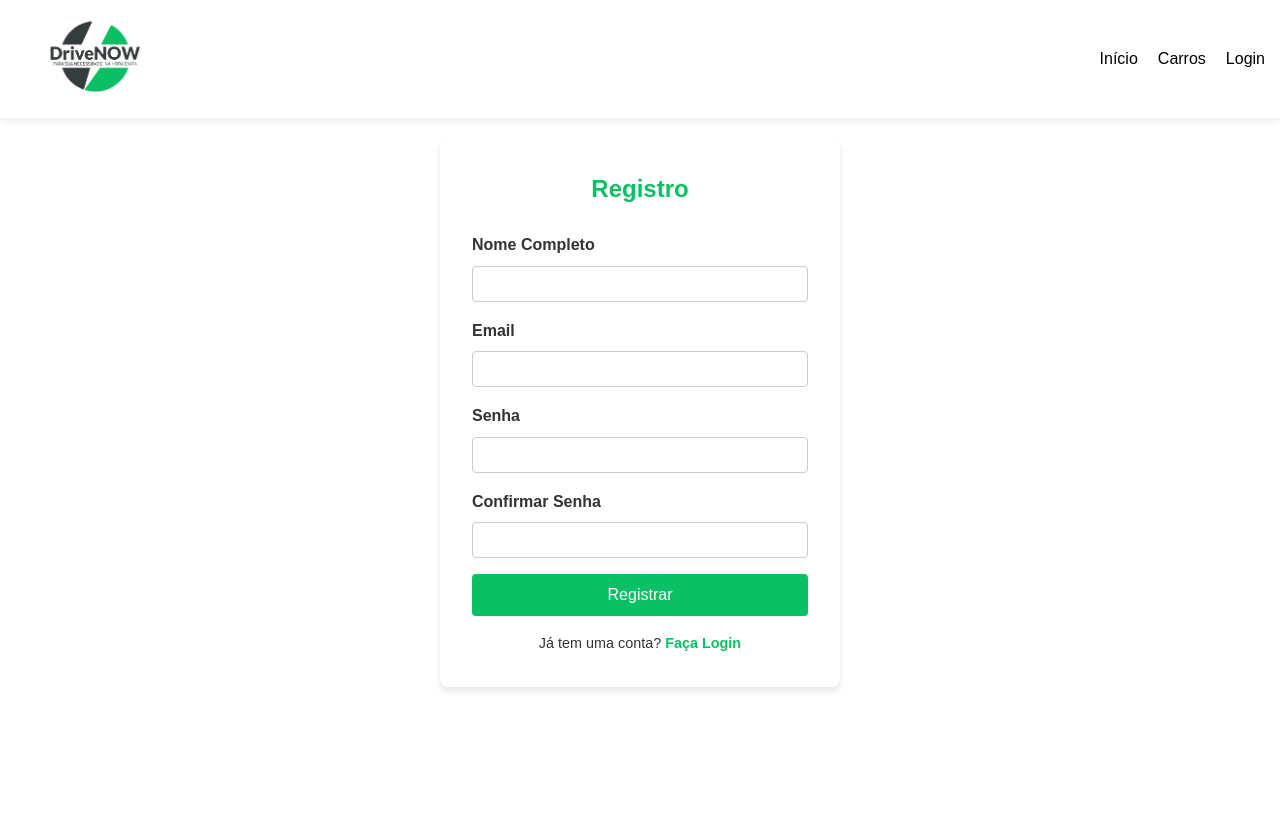
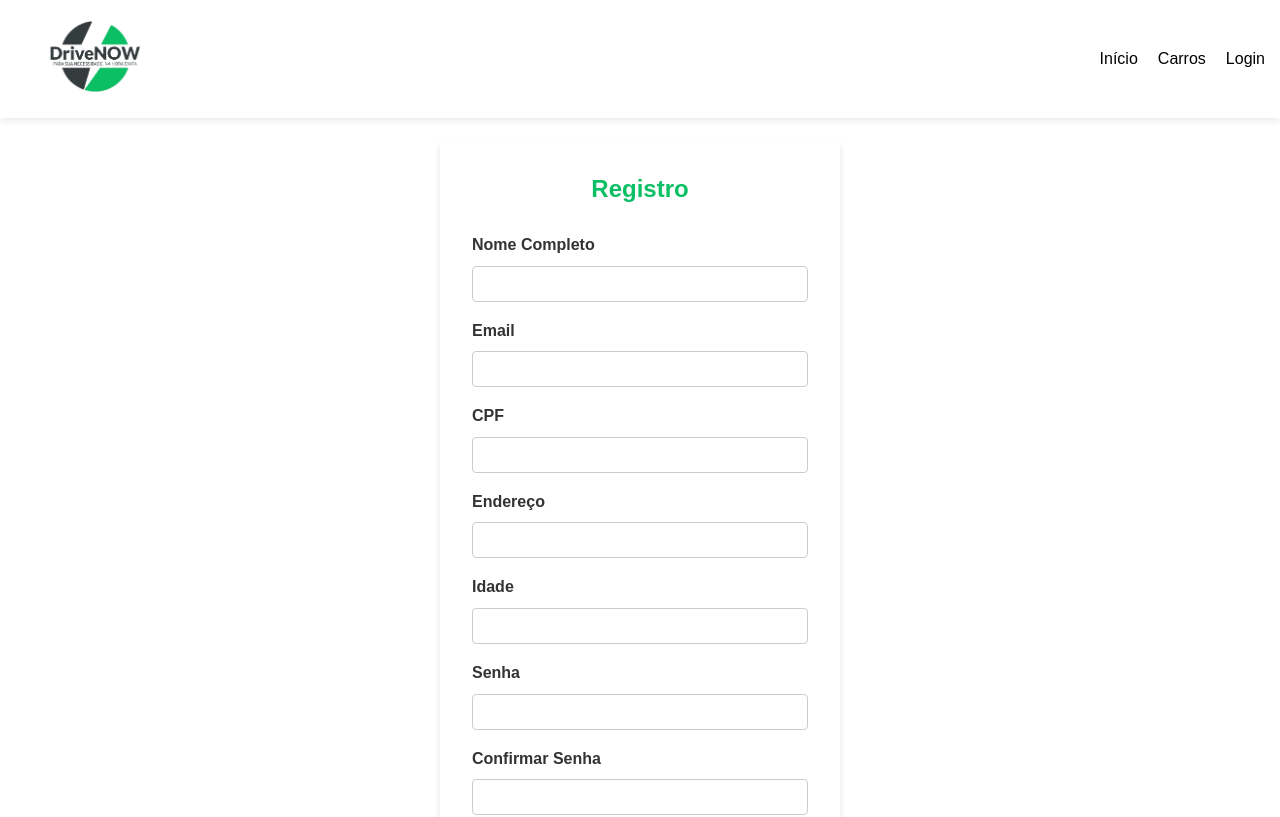
Before and after one commit to erikitu/ap2_FrontEnd-CarNOW, a React (Vite) app: page /registro in a window 1280 px wide. Shown: the top 817 px of the page. Built offline with nearby package versions, Linux system fonts and the light colour scheme.

Commit message:
added register

```diff
--- a/src/components/LoginRegister/Register.jsx
+++ b/src/components/LoginRegister/Register.jsx
@@ -1,5 +1,6 @@
 import { useState } from 'react';
 import { Link, useNavigate } from 'react-router-dom';
+import axios from 'axios'; // Importando axios para fazer as requisições HTTP
 import './Auth.css';
 
 function Register() {
@@ -7,15 +8,18 @@ function Register() {
   const [email, setEmail] = useState('');
   const [password, setPassword] = useState('');
   const [confirmPassword, setConfirmPassword] = useState('');
+  const [address, setAddress] = useState('');
+  const [age, setAge] = useState('');
+  const [cpf, setCpf] = useState('');
   const [error, setError] = useState('');
   const navigate = useNavigate();
 
-  const handleRegister = (e) => {
+  const handleRegister = async (e) => {
     e.preventDefault();
     setError('');
 
     // Validation
-    if (!name || !email || !password || !confirmPassword) {
+    if (!name || !email || !password || !confirmPassword || !address || !age || !cpf) {
       setError('Por favor, preencha todos os campos');
       return;
     }
@@ -31,17 +35,27 @@ function Register() {
       return;
     }
 
-    // Simulated registration logic
     try {
-      // TODO: Replace with actual registration logic
-      console.log('Registering user:', { name, email });
+      // Envia os dados para o backend
+      const response = await axios.post('http://localhost:3000/inserirclientes', {
+        nome: name,
+        email: email,
+        senha: password,
+        endereco: address,
+        idade: age,
+        cpf: cpf,
+      });
 
-      // Simulated successful registration
-      localStorage.setItem('user', JSON.stringify({ name, email }));
-      navigate('/login');
-    // eslint-disable-next-line no-unused-vars
+      // Se a resposta for bem-sucedida, redireciona para a tela de login
+      if (response.status === 201) {
+        navigate('/login');
+      }
     } catch (err) {
-      setError('Erro ao registrar. Tente novamente.');
+      if (err.response?.status === 409) {
+        setError('CPF ou email já cadastrados');
+      } else {
+        setError('Erro ao registrar. Tente novamente.');
+      }
     }
   };
 
@@ -68,6 +82,36 @@ function Register() {
               id="email"
               value={email}
               onChange={(e) => setEmail(e.target.value)}
+              required
+            />
+          </div>
+          <div className="form-group">
+            <label htmlFor="cpf">CPF</label>
+            <input
+              type="text"
+              id="cpf"
+              value={cpf}
+              onChange={(e) => setCpf(e.target.value)}
+              required
+            />
+          </div>
+          <div className="form-group">
+            <label htmlFor="address">Endereço</label>
+            <input
+              type="text"
+              id="address"
+              value={address}
+              onChange={(e) => setAddress(e.target.value)}
+              required
+            />
+          </div>
+          <div className="form-group">
+            <label htmlFor="age">Idade</label>
+            <input
+              type="number"
+              id="age"
+              value={age}
+              onChange={(e) => setAge(e.target.value)}
               required
             />
           </div>
```
